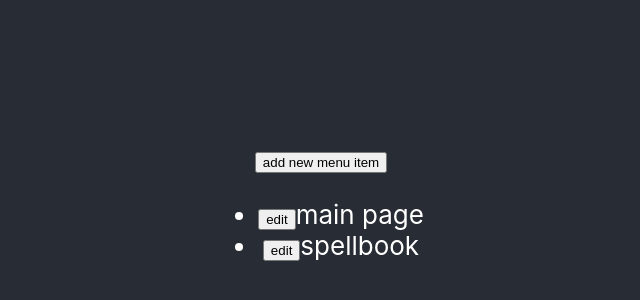
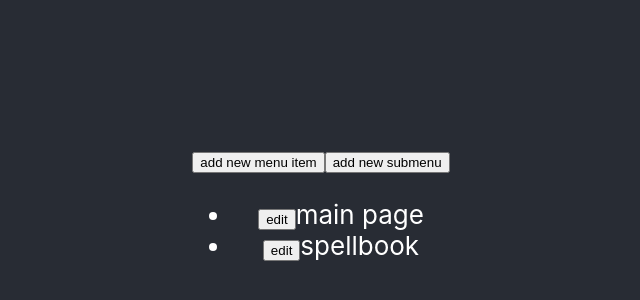
Before and after one commit to WrittenWoods/cobble, a React (Create React App) app: page / in a window 1280 px wide. Shown: the part 186-486 px from the top of the page, without its empty margins (319-959 px from the left). Built offline with nearby package versions, Linux system fonts and the light colour scheme.

Commit message:
can now add new menu items and submenus

```diff
--- a/src/Menu.tsx
+++ b/src/Menu.tsx
@@ -7,8 +7,6 @@ import { arrayEquals } from './helpers/arrayEquals'
 function Menu ({ sheetState, titlePath }: MenuProps ) {
 
   const [sheet, setSheet, displayed, setDisplayed] = [...sheetState]
-
-  const [renderedMenu, setRenderedMenu] = useState(renderMenu())
 
   // Creates an array of selectable menu items to render as MenuItem components.
 
@@ -21,44 +19,42 @@ function Menu ({ sheetState, titlePath }: MenuProps ) {
     return result
   }
 
-  // Adds a new menu item
+  // Adds a new menu item or submenu
 
-  function addMenuItem() {
+  function addMenuItem(str) {
     let lastIndex = 0
     let newSheet = sheet
+    let newItem
+
+    if (str === "menu item") {
+      newItem = { titlePath: [...titlePath.slice(0, titlePath.length), "new item"], content: "new item" }
+    } else if (str === "submenu") {
+      newItem = { titlePath: [...titlePath.slice(0, titlePath.length), "new menu", "new item"], content: "new item" }
+    }
+
     for (let i = 0; i < sheet.length; i++) {
       if (arrayEquals(sheet[i].titlePath.slice(0, titlePath.length), titlePath)) {
         lastIndex = i
       }
     }
-    newSheet.splice(lastIndex + 1, 0, { titlePath: [...titlePath.slice(0, titlePath.length), "new item"], content: "new item" })
-    setSheet(newSheet)
-    setRenderedMenu(renderMenu())
+    newSheet.splice(lastIndex + 1, 0, newItem)
+    setSheet([...newSheet])
   }
-
-  function renderMenu() {
-    console.log(titlePath)
-    return(
-      menuItemList().map( x =>
-        <MenuItem
-          sheetState={[sheet, setSheet, displayed, setDisplayed]}
-          newTitlePath={[...titlePath, x]}
-          initialEditMode={x === "new item" ? true : false}
-          key={[...titlePath, x].join('.') + 'menu item'}
-        />
-      )
-    )
-  }
-
-  // Adds a new submenu
 
   // Creates a menu of selectable MenuItem components.
 
   return (
     <div>
-      <button onClick={() => addMenuItem()}>add new menu item</button>
+      <button onClick={() => addMenuItem("menu item")}>add new menu item</button>
+      <button onClick={() => addMenuItem("submenu")}>add new submenu</button>
       <ul>
-        {renderedMenu}
+        {menuItemList().map( x =>
+          <MenuItem
+            sheetState={[sheet, setSheet, displayed, setDisplayed]}
+            newTitlePath={[...titlePath, x]}
+            key={[...titlePath, x].join('.') + 'menu item'}
+          />
+        )}
       </ul>
     </div>
   )
--- a/src/Panel.tsx
+++ b/src/Panel.tsx
@@ -7,8 +7,6 @@ import { PanelProps } from "./helpers/interfaces";
 function Panel ({ sheetState, panelContent }: PanelProps) {
 
   const [sheet, setSheet, displayed, setDisplayed] = [...sheetState]
-
-  const [renderedPanel, setRenderedPanel] = useState(renderPanelContents())
 
   // uses the panelType property of panelState to render a corresponding component.
 
@@ -51,7 +49,7 @@ function Panel ({ sheetState, panelContent }: PanelProps) {
   return (
     <div>
       {closePanel()}
-      {renderedPanel}
+      {renderPanelContents()}
     </div>
   )
 
```
